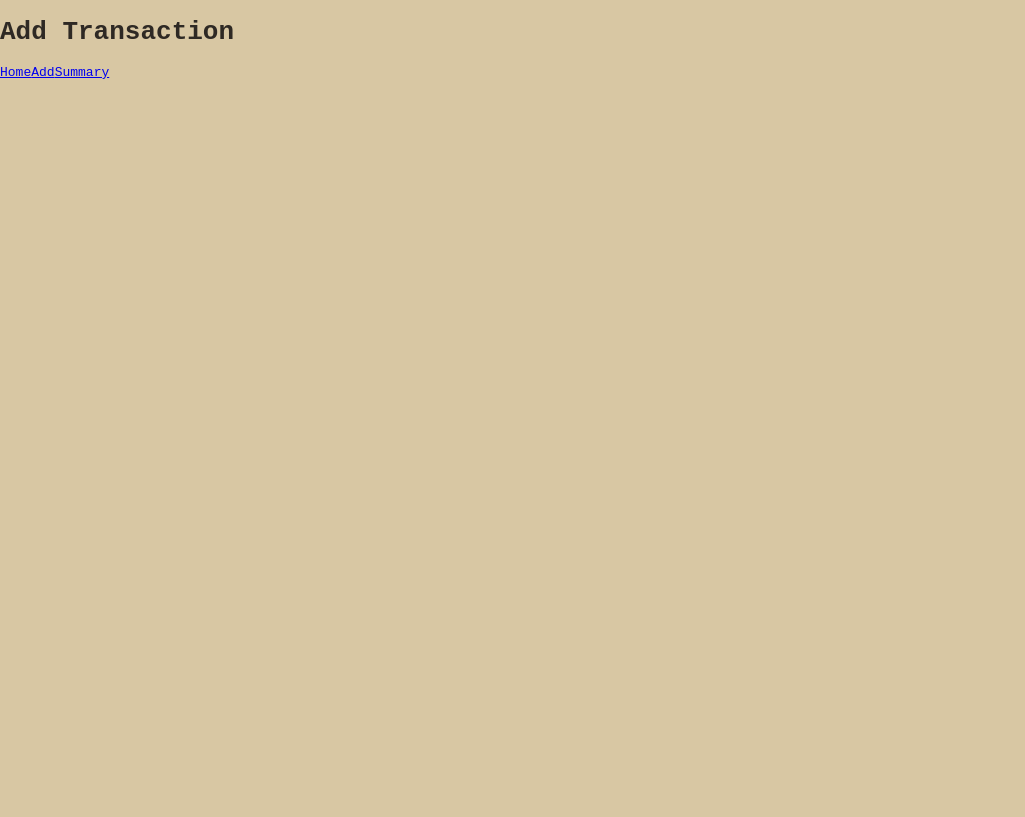
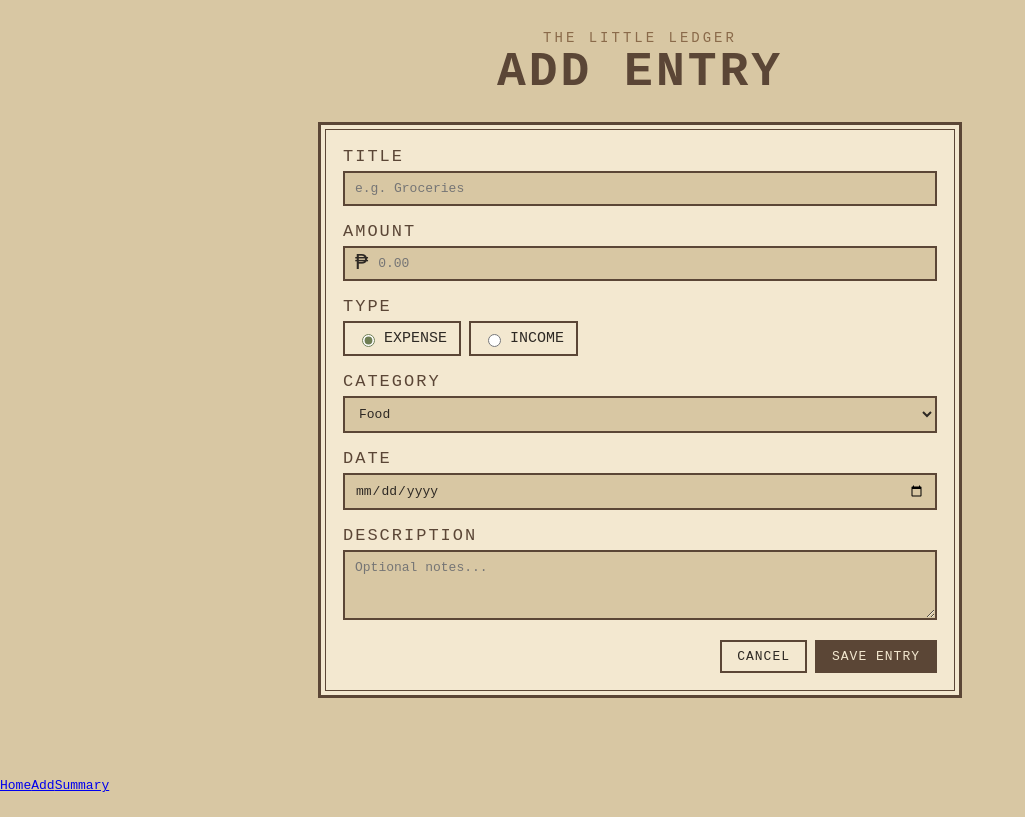
Before and after one commit to nae-rms/midterm-project-webdvt, a React (Vite) app: page /add in a window 1280 px wide. Shown: the whole page, without its empty margins (0-1025 px from the left). Built offline with nearby package versions, Linux system fonts and the light colour scheme.

Commit message:
route to add transaction

```diff
--- a/src/data/categories.js
+++ b/src/data/categories.js
@@ -0,0 +1,18 @@
+export const categories = {
+    income: [
+      "Salary",
+      "Allowance",
+      "Other",
+    ],
+
+    expense: [
+      "Food",
+      "Transportation",
+      "Shopping",
+      "Bills",
+      "Entertainment",
+      "Health",
+      "Education",
+      "Other",
+    ],
+  };
--- a/src/pages/AddTransaction.jsx
+++ b/src/pages/AddTransaction.jsx
@@ -1,5 +1,244 @@
+import { useState } from "react";
+import { useNavigate } from "react-router-dom";
+
+import useTransactions from "../hooks/useTransactions";
+import { categories } from "../data/categories";
+
+import "../styles/AddTransaction.css";
+
+const initialForm = {
+  title: "",
+  amount: "",
+  type: "expense",
+  category: "Food",
+  date: "",
+  description: "",
+};
+
 function AddTransaction() {
-    return <h1>Add Transaction</h1>;
+  const navigate = useNavigate();
+  const { addTransaction } = useTransactions();
+
+  const [form, setForm] = useState(initialForm);
+  const [error, setError] = useState("");
+
+  function handleChange(event) {
+    const { name, value } = event.target;
+
+    setForm((currentForm) => ({
+      ...currentForm,
+      [name]: value,
+    }));
+
+    setError("");
   }
 
-  export default AddTransaction;
+  function handleTypeChange(event) {
+    const type = event.target.value;
+
+    setForm((currentForm) => ({
+      ...currentForm,
+      type,
+      category: categories[type][0],
+    }));
+
+    setError("");
+  }
+
+  function handleSubmit(event) {
+    event.preventDefault();
+
+    if (!form.title.trim()) {
+      setError("Please enter a transaction title.");
+      return;
+    }
+
+    if (!form.amount || Number(form.amount) <= 0) {
+      setError("Please enter an amount greater than 0.");
+      return;
+    }
+
+    if (!form.category) {
+      setError("Please select a category.");
+      return;
+    }
+
+    if (!form.date) {
+      setError("Please select a date.");
+      return;
+    }
+
+    addTransaction({
+      title: form.title.trim(),
+      amount: Number(form.amount),
+      type: form.type,
+      category: form.category,
+      date: form.date,
+      description: form.description.trim(),
+    });
+
+    navigate("/");
+  }
+
+  return (
+    <main className="transaction-page">
+      <div className="transaction-header">
+        <p className="transaction-subtitle">
+          THE LITTLE LEDGER
+        </p>
+
+        <h1>ADD ENTRY</h1>
+      </div>
+
+      <form
+        className="transaction-form"
+        onSubmit={handleSubmit}
+        noValidate
+      >
+        <div className="form-field">
+          <label htmlFor="title">
+            TITLE
+          </label>
+
+          <input
+            id="title"
+            name="title"
+            type="text"
+            value={form.title}
+            onChange={handleChange}
+            placeholder="e.g. Groceries"
+          />
+        </div>
+
+        <div className="form-field">
+          <label htmlFor="amount">
+            AMOUNT
+          </label>
+
+          <div className="amount-input">
+            <span>₱</span>
+
+            <input
+              id="amount"
+              name="amount"
+              type="number"
+              min="0"
+              step="0.01"
+              value={form.amount}
+              onChange={handleChange}
+              placeholder="0.00"
+            />
+          </div>
+        </div>
+
+        <div className="form-field">
+          <label>
+            TYPE
+          </label>
+
+          <div className="type-options">
+            <label className="type-option">
+              <input
+                type="radio"
+                name="type"
+                value="expense"
+                checked={form.type === "expense"}
+                onChange={handleTypeChange}
+              />
+
+              <span>EXPENSE</span>
+            </label>
+
+            <label className="type-option">
+              <input
+                type="radio"
+                name="type"
+                value="income"
+                checked={form.type === "income"}
+                onChange={handleTypeChange}
+              />
+
+              <span>INCOME</span>
+            </label>
+          </div>
+        </div>
+
+        <div className="form-field">
+          <label htmlFor="category">
+            CATEGORY
+          </label>
+
+          <select
+            id="category"
+            name="category"
+            value={form.category}
+            onChange={handleChange}
+          >
+            {categories[form.type].map((category) => (
+              <option
+                key={category}
+                value={category}
+              >
+                {category}
+              </option>
+            ))}
+          </select>
+        </div>
+
+        <div className="form-field">
+          <label htmlFor="date">
+            DATE
+          </label>
+
+          <input
+            id="date"
+            name="date"
+            type="date"
+            value={form.date}
+            onChange={handleChange}
+          />
+        </div>
+
+        <div className="form-field">
+          <label htmlFor="description">
+            DESCRIPTION
+          </label>
+
+          <textarea
+            id="description"
+            name="description"
+            value={form.description}
+            onChange={handleChange}
+            placeholder="Optional notes..."
+            rows="3"
+          />
+        </div>
+
+        {error && (
+          <p className="form-error">
+            {error}
+          </p>
+        )}
+
+        <div className="form-actions">
+          <button
+            type="button"
+            className="cancel-button"
+            onClick={() => navigate("/")}
+          >
+            CANCEL
+          </button>
+
+          <button
+            type="submit"
+            className="submit-button"
+          >
+            SAVE ENTRY
+          </button>
+        </div>
+      </form>
+    </main>
+  );
+}
+
+export default AddTransaction;
--- a/src/pages/Dashboard.jsx
+++ b/src/pages/Dashboard.jsx
@@ -1,5 +1,5 @@
 import CatOffice from "../components/CatOffice";
-import useTransactions from "../hooks/useTransaction";
+import useTransactions from "../hooks/useTransactions";
 
 import "../styles/Dashboard.css";
 
--- /dev/null
+++ b/src/styles/AddTransaction.css
@@ -0,0 +1,266 @@
+.transaction-page {
+    width: 100%;
+    max-width: 700px;
+
+    margin: 0 auto;
+
+    padding: 30px 28px 80px;
+  }
+
+
+  /* =========================
+     HEADER
+  ========================= */
+
+  .transaction-header {
+    margin-bottom: 28px;
+
+    text-align: center;
+  }
+
+  .transaction-subtitle {
+    margin: 0 0 5px;
+
+    font-size: 14px;
+    letter-spacing: 3px;
+
+    color: var(--wood);
+  }
+
+  .transaction-header h1 {
+    margin: 0;
+
+    font-size: 48px;
+    line-height: 0.9;
+
+    letter-spacing: 3px;
+
+    color: var(--wood-dark);
+  }
+
+
+  /* =========================
+     FORM
+  ========================= */
+
+  .transaction-form {
+    display: flex;
+    flex-direction: column;
+
+    gap: 16px;
+
+    padding: 22px;
+
+    background: var(--card);
+
+    border: 3px solid var(--border);
+
+    outline: 1px solid var(--border);
+    outline-offset: -8px;
+  }
+
+
+  /* =========================
+     FIELDS
+  ========================= */
+
+  .form-field {
+    display: flex;
+    flex-direction: column;
+
+    gap: 5px;
+  }
+
+  .form-field > label {
+    font-size: 17px;
+    letter-spacing: 2px;
+
+    color: var(--wood-dark);
+  }
+
+
+  /* =========================
+     INPUTS
+  ========================= */
+
+  .form-field input,
+  .form-field select,
+  .form-field textarea {
+    width: 100%;
+
+    padding: 8px 10px;
+
+    background: var(--background);
+    color: var(--text);
+
+    border: 2px solid var(--border);
+    border-radius: 0;
+
+    outline: none;
+  }
+
+  .form-field input:focus,
+  .form-field select:focus,
+  .form-field textarea:focus {
+    border-width: 3px;
+  }
+
+  .form-field textarea {
+    min-height: 70px;
+
+    resize: vertical;
+  }
+
+
+  /* =========================
+     AMOUNT
+  ========================= */
+
+  .amount-input {
+    display: flex;
+    align-items: center;
+
+    background: var(--background);
+
+    border: 2px solid var(--border);
+  }
+
+  .amount-input span {
+    padding-left: 10px;
+
+    font-size: 22px;
+  }
+
+  .amount-input input {
+    border: none;
+
+    background: transparent;
+  }
+
+  .amount-input input:focus {
+    border: none;
+  }
+
+
+  /* =========================
+     TYPE
+  ========================= */
+
+  .type-options {
+    display: flex;
+
+    gap: 8px;
+  }
+
+  .type-option {
+    display: flex;
+    align-items: center;
+
+    gap: 6px;
+
+    padding: 7px 12px;
+
+    border: 2px solid var(--border);
+
+    cursor: pointer;
+  }
+
+  .type-option input {
+    width: auto;
+
+    accent-color: var(--green);
+  }
+
+  .type-option span {
+    font-size: 15px;
+  }
+
+
+  /* =========================
+     ERROR
+  ========================= */
+
+  .form-error {
+    margin: 0;
+
+    padding: 8px 10px;
+
+    background: #ead8c4;
+
+    border-left: 4px solid var(--border);
+
+    font-size: 16px;
+  }
+
+
+  /* =========================
+     ACTIONS
+  ========================= */
+
+  .form-actions {
+    display: flex;
+    justify-content: flex-end;
+
+    gap: 8px;
+
+    margin-top: 4px;
+  }
+
+  .form-actions button {
+    padding: 7px 15px;
+
+    border: 2px solid var(--border);
+
+    cursor: pointer;
+
+    letter-spacing: 1px;
+  }
+
+  .cancel-button {
+    background: transparent;
+
+    color: var(--text);
+  }
+
+  .submit-button {
+    background: var(--wood-dark);
+
+    color: var(--card);
+  }
+
+  .form-actions button:hover {
+    opacity: 0.85;
+  }
+
+
+  /* =========================
+     MOBILE
+  ========================= */
+
+  @media (max-width: 600px) {
+    .transaction-page {
+      padding: 24px 14px 60px;
+    }
+
+    .transaction-header {
+      margin-bottom: 20px;
+    }
+
+    .transaction-header h1 {
+      font-size: 40px;
+    }
+
+    .transaction-form {
+      padding: 17px;
+
+      gap: 13px;
+    }
+
+    .form-actions {
+      flex-direction: column-reverse;
+    }
+
+    .form-actions button {
+      width: 100%;
+    }
+  }
```
Also changed, not shown: src/hooks/useTransactions.js (renamed from src/hooks/useTransaction.js).
